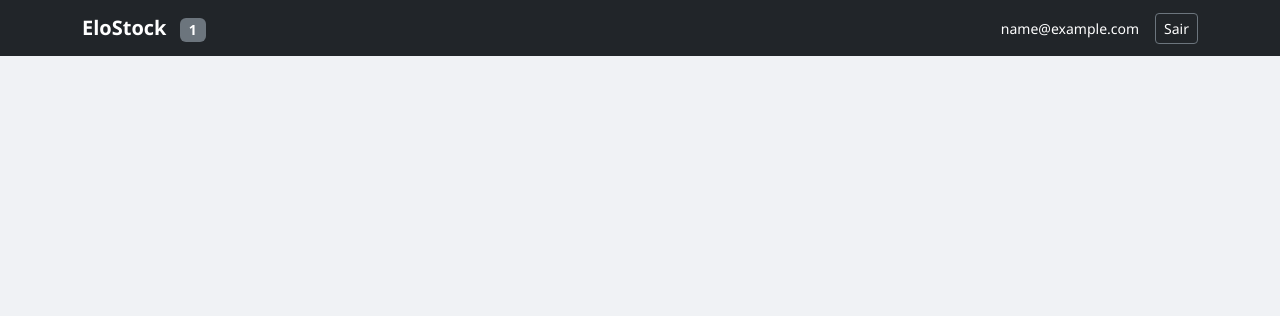
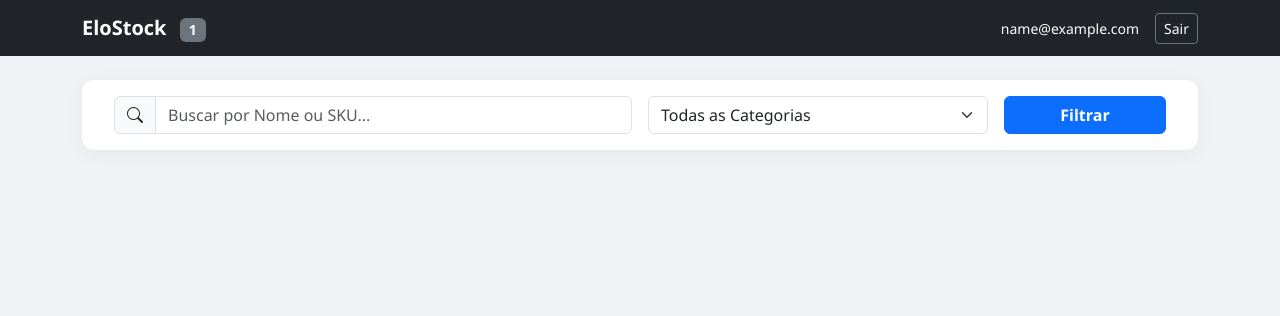
Before and after one commit to elo-estoque/elostock, a Flask app: page /elostock/dashboard in a window 1280 px wide. Shown: the top 316 px of the page. Run offline with Flask 3, Linux system fonts and the light colour scheme; the visitor is signed in with stand-in values (Sample User, id 1).

Commit message:
Update index.html

```diff
--- a/templates/index.html
+++ b/templates/index.html
@@ -11,6 +11,8 @@
         .content-box { background: white; border-radius: 12px; box-shadow: 0 4px 20px rgba(0,0,0,0.05); padding: 2rem; }
         .card-item { transition: all 0.2s; border: none; border-bottom: 1px solid #eee; }
         .card-item:hover { background-color: #fcfcfc; }
+        .badge-cat { font-size: 0.75rem; background-color: #e9ecef; color: #495057; border-radius: 4px; padding: 2px 6px; }
+        .badge-sku { font-size: 0.7rem; color: #6c757d; font-family: monospace; letter-spacing: 0.5px; }
     </style>
 </head>
 <body>
@@ -44,9 +46,32 @@
     </nav>
 
     <div class="container">
+
+        <div class="content-box py-3 mb-4">
+            <form action="/elostock/dashboard" method="GET" class="row g-3 align-items-center">
+                <div class="col-md-6">
+                    <div class="input-group">
+                        <span class="input-group-text bg-light"><i class="bi bi-search"></i></span>
+                        <input type="text" name="q" class="form-control" placeholder="Buscar por Nome ou SKU..." value="{{ search_query }}">
+                    </div>
+                </div>
+                <div class="col-md-4">
+                    <select name="cat" class="form-select">
+                        <option value="">Todas as Categorias</option>
+                        {% for c in categorias %}
+                            <option value="{{ c }}" {{ 'selected' if selected_cat == c else '' }}>{{ c }}</option>
+                        {% endfor %}
+                    </select>
+                </div>
+                <div class="col-md-2">
+                    <button type="submit" class="btn btn-primary w-100 fw-bold">Filtrar</button>
+                </div>
+            </form>
+        </div>
+
         <div class="row g-4 justify-content-center">
 
-            {% if produtos|length > 0 or role == 'ADMINISTRATOR' and amostras|length == 0 %}
+            {% if produtos|length > 0 or (role == 'ADMINISTRATOR' or role == 'COMPRAS') and amostras|length == 0 %}
             <div class="{{ 'col-12' if amostras|length == 0 else 'col-lg-5' }}">
                 <div class="content-box p-0 h-100">
                     <div class="p-3 border-bottom bg-light rounded-top d-flex justify-content-between">
@@ -57,9 +82,13 @@
                         {% for p in produtos %}
                         {% set critico = p.quantidade <= (p.estoque_minimo or 0) %}
                         <div class="card-item py-3 d-flex justify-content-between align-items-center {{ 'bg-danger-subtle px-2 rounded' if critico else '' }}">
-                            <div>
-                                <div class="fw-bold">{{ p.nome }}</div>
-                                <small class="text-muted">{{ p.localizacao }}</small>
+                            <div style="max-width: 70%;">
+                                <div class="fw-bold text-truncate">{{ p.nome }}</div>
+                                <div class="d-flex gap-2 mt-1">
+                                    {% if p.sku_produtos %}<span class="badge-sku"><i class="bi bi-upc-scan"></i> {{ p.sku_produtos }}</span>{% endif %}
+                                    {% if p.categoria_produtos %}<span class="badge-cat">{{ p.categoria_produtos }}</span>{% endif %}
+                                </div>
+                                <small class="text-muted d-block mt-1">{{ p.localizacao }}</small>
                             </div>
                             <div class="text-end">
                                 <div class="h5 mb-0 fw-bold">{{ p.quantidade }}</div>
@@ -67,14 +96,16 @@
                             </div>
                         </div>
                         {% else %}
-                            <div class="p-4 text-center text-muted">Acesso restrito ou sem produtos.</div>
+                            <div class="p-4 text-center text-muted">
+                                {% if search_query %}Nenhum produto encontrado para "{{ search_query }}".{% else %}Sem produtos cadastrados.{% endif %}
+                            </div>
                         {% endfor %}
                     </div>
                 </div>
             </div>
             {% endif %}
 
-            {% if amostras|length > 0 or role == 'ADMINISTRATOR' and produtos|length == 0 %}
+            {% if amostras|length > 0 or (role == 'ADMINISTRATOR' or role == 'VENDAS') and produtos|length == 0 %}
             <div class="{{ 'col-12' if produtos|length == 0 else 'col-lg-7' }}">
                 <div class="content-box p-0 h-100">
                     <div class="p-3 border-bottom bg-light rounded-top d-flex justify-content-between">
@@ -85,8 +116,12 @@
                         {% for a in amostras %}
                         <div class="card-item py-3">
                             <div class="d-flex justify-content-between align-items-start mb-2">
-                                <div>
+                                <div style="max-width: 75%;">
                                     <h6 class="mb-0 fw-bold">{{ a.nome }}</h6>
+                                    <div class="d-flex gap-2 mt-1 mb-1">
+                                        <span class="badge-sku"><i class="bi bi-upc-scan"></i> {{ a.sku_amostras or 'S/SKU' }}</span>
+                                        {% if a.categoria_amostra %}<span class="badge-cat">{{ a.categoria_amostra }}</span>{% endif %}
+                                    </div>
                                     <small class="text-muted">PAT: {{ a.codigo_patrimonio or 'S/N' }}</small>
                                 </div>
                                 {% if a.status == 'DISPONIVEL' %}
@@ -113,7 +148,9 @@
                             <a href="/elostock/acao/amostra/{{ a.id }}" class="btn btn-outline-dark btn-sm w-100 mt-2 rounded-pill">Gerenciar</a>
                         </div>
                         {% else %}
-                            <div class="p-4 text-center text-muted">Acesso restrito ou sem amostras.</div>
+                            <div class="p-4 text-center text-muted">
+                                {% if search_query %}Nenhuma amostra encontrada para "{{ search_query }}".{% else %}Sem amostras cadastradas.{% endif %}
+                            </div>
                         {% endfor %}
                     </div>
                 </div>
@@ -141,6 +178,7 @@
                         <div class="text-center mb-4">
                             <span class="display-5 fw-bold text-primary">{{ item.quantidade }}</span>
                             <span class="text-muted d-block">em estoque</span>
+                            {% if item.sku_produtos %}<small class="text-muted">SKU: {{ item.sku_produtos }}</small>{% endif %}
                         </div>
                         <label class="fw-bold">Qtd Retirada</label>
                         <input type="number" name="qtd" class="form-control mb-3" value="1" min="1" max="{{ item.quantidade }}">
```
